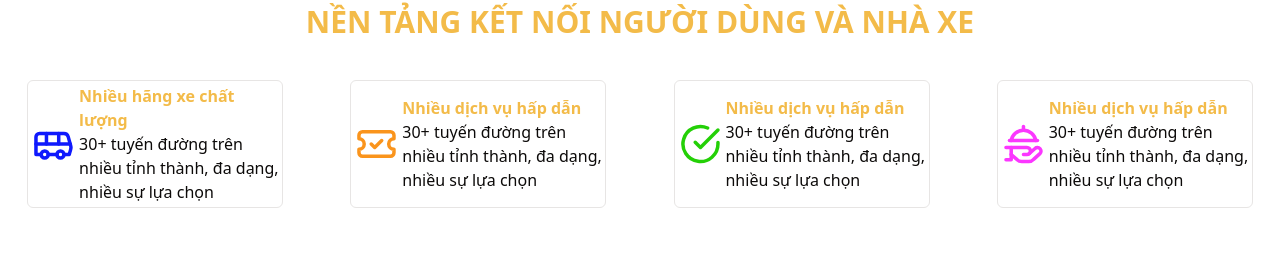
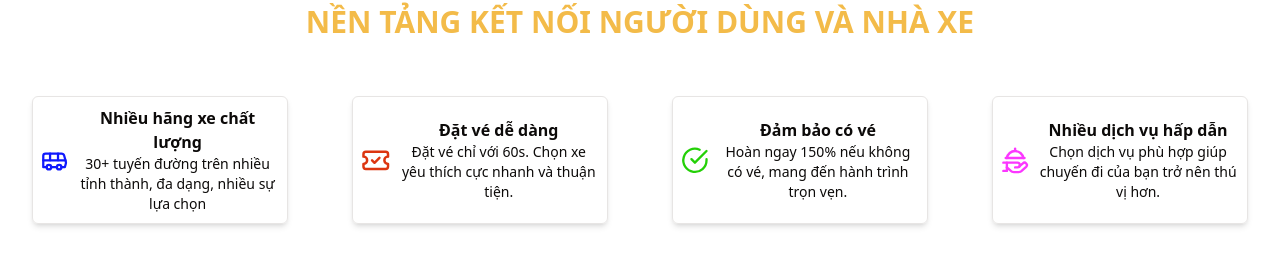
Before and after one commit to truongduytven/SWD392-FrontEnd, a React (Vite) app: page / in a window 1280 px wide. Shown: the part 676-950 px from the top of the page. Built offline with nearby package versions, Linux system fonts and the light colour scheme.

Commit message:
style: tags and popular trip homepage

```diff
--- a/src/pages/Home/HomePage.tsx
+++ b/src/pages/Home/HomePage.tsx
@@ -19,40 +19,40 @@ function HomePage() {
       <div className='w-full flex justify-center absolute top-[300px]'>
         <SearchForm />
       </div>
-      <div className='w-full flex flex-col mt-20 items-center space-y-10'>
+      <div className='w-full flex flex-col mt-20 items-center space-y-14'>
         <div className='uppercase text-3xl font-bold text-primary'>Nền tảng kết nối người dùng và nhà xe</div>
-        <div className='w-full flex justify-evenly space-x-10'>
-            <div className='border rounded-md flex items-center w-1/5 h-32'>
-              <Bus color='#0F19FD' className='w-1/2 h-1/3'/>
+        <div className='w-full flex justify-around'>
+            <div className='border rounded-md flex items-center w-1/5 h-32 space-x-2 p-2 shadow-md hover:scale-110 hover:-translate-y-5'>
+              <Bus color='#0F19FD' className='w-1/4 h-1/3'/>
               <div className='flex flex-col'>
-                <span className='text-primary font-bold'>Nhiều hãng xe chất lượng</span>
-                <span className=''>30+ tuyến đường trên nhiều tỉnh thành, đa dạng, nhiều sự lựa chọn</span>
+                <span className='text-center font-bold'>Nhiều hãng xe chất lượng</span>
+                <span className='text-center text-sm'>30+ tuyến đường trên nhiều tỉnh thành, đa dạng, nhiều sự lựa chọn</span>
               </div>
             </div>
-            <div className='border rounded-md flex items-center w-1/5 h-32'>
-              <TicketCheck color='#FA941C' className='w-1/2 h-1/3'/>
+            <div className='border rounded-md flex items-center w-1/5 h-32 space-x-2 p-2 shadow-md hover:scale-110 hover:-translate-y-5'>
+              <TicketCheck color='#DC3510' className='w-1/4 h-1/3'/>
               <div className='flex flex-col'>
-                <span className='text-primary font-bold'>Nhiều dịch vụ hấp dẫn</span>
-                <span className=''>30+ tuyến đường trên nhiều tỉnh thành, đa dạng, nhiều sự lựa chọn</span>
+                <span className='text-center font-bold'>Đặt vé dễ dàng</span>
+                <span className='text-center text-sm'>Đặt vé chỉ với 60s. Chọn xe yêu thích cực nhanh và thuận tiện.</span>
               </div>
             </div>
-            <div className='border rounded-md flex items-center w-1/5 h-32'>
-              <CircleCheckBig color='#24D007' className='w-1/2 h-1/3'/>
+            <div className='border rounded-md flex items-center w-1/5 h-32 space-x-2 p-2 shadow-md hover:scale-110 hover:-translate-y-5'>
+              <CircleCheckBig color='#24D007' className='w-1/4 h-1/3'/>
               <div className='flex flex-col'>
-                <span className='text-primary font-bold'>Nhiều dịch vụ hấp dẫn</span>
-                <span className=''>30+ tuyến đường trên nhiều tỉnh thành, đa dạng, nhiều sự lựa chọn</span>
+                <span className='text-center font-bold'>Đảm bảo có vé</span>
+                <span className='text-center text-sm'>Hoàn ngay 150% nếu không có vé, mang đến hành trình trọn vẹn.</span>
               </div>
             </div>
-            <div className='border rounded-md flex items-center w-1/5 h-32'>
-              <HandPlatter color='#FB37FF' className='w-1/2 h-1/3'/>
+            <div className='border rounded-md flex items-center w-1/5 h-32 space-x-2 p-2 shadow-md hover:scale-110 hover:-translate-y-5'>
+              <HandPlatter color='#FB37FF' className='w-1/4 h-1/3'/>
               <div className='flex flex-col'>
-                <span className='text-primary font-bold'>Nhiều dịch vụ hấp dẫn</span>
-                <span className=''>30+ tuyến đường trên nhiều tỉnh thành, đa dạng, nhiều sự lựa chọn</span>
+                <span className='text-center font-bold'>Nhiều dịch vụ hấp dẫn</span>
+                <span className='text-center text-sm'>Chọn dịch vụ phù hợp giúp chuyến đi của bạn trở nên thú vị hơn.</span>
               </div>
             </div>
         </div>
       </div>
-      <div className='w-full flex flex-col justify-center items-center space-y-10 mt-20 mb-10'>
+      <div className='w-full flex flex-col justify-center items-center mt-20 mb-10'>
         <div className='uppercase text-3xl font-bold text-primary'>Chuyến đi phổ biến</div>
         <Carousel
           opts={{
@@ -63,7 +63,7 @@ function HomePage() {
           <CarouselContent>
             {popularTripData &&
               popularTripData.map((item, index) => (
-                <CarouselItem key={index} className='md:basis-1/2 lg:basis-1/3 hover:scale-105'>
+                <CarouselItem key={index} className='md:basis-1/2 lg:basis-1/3 hover:scale-110'>
                   <div className='p-10'>
                     <PopularTrip data={item} />
                   </div>
--- a/src/pages/Home/PopularTrip.tsx
+++ b/src/pages/Home/PopularTrip.tsx
@@ -1,5 +1,6 @@
 import { Card, CardContent } from '@/components/global/atoms/card'
 import { Button } from '@/components/global/atoms/button'
+import { Search } from 'lucide-react'
 
 interface props {
   data: {
@@ -22,8 +23,8 @@ function PopularTrip(data: props) {
           <span>Loại <span className='text-tertiary font-semibold'>{data.data.type}</span></span>
           <span>Giá chỉ từ <span className='text-tertiary font-semibold'>{data.data.price}</span></span>
         </div>
-        <div className='flex justify-end w-full'>
-            <Button>Tra cứu ngay</Button>
+        <div className='flex justify-end w-full '>
+            <Button><Search className='h-fit mr-1'/> Tra cứu ngay</Button>
         </div>
       </CardContent>
     </Card>
```
